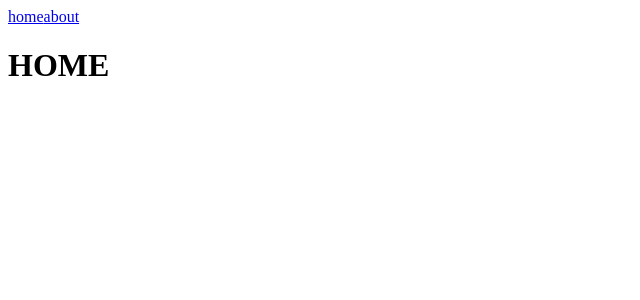
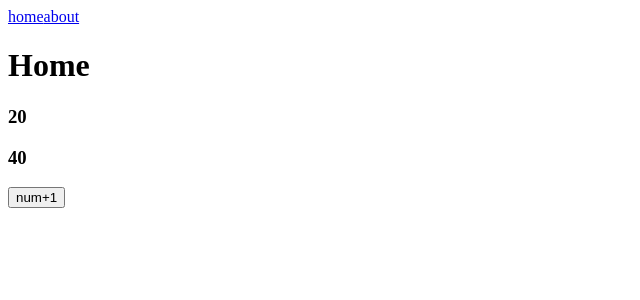
Before and after one commit to mcdd0506/Vue3-TS-Template, a Vue app: page /home in a window 1280 px wide. Shown: the top 300 px of the page, without its empty margins (0-640 px from the left). Built offline with nearby package versions, Linux system fonts and the light colour scheme.

Commit message:
feat: pinia(persistedstate) demo

```diff
--- a/package.json
+++ b/package.json
@@ -18,6 +18,7 @@
   },
   "dependencies": {
     "pinia": "^2.1.7",
+    "pinia-plugin-persistedstate": "^3.2.1",
     "vue": "^3.4.29",
     "vue-router": "^4.3.3"
   },
--- a/src/main.ts
+++ b/src/main.ts
@@ -1,11 +1,13 @@
 import { createApp } from 'vue'
+
+import usePinia from '@/store'
 
 import App from './App.vue'
 import { useRouter } from './router'
 
 const app = createApp(App)
 
-// 使用路由
 useRouter(app)
+usePinia(app)
 
 app.mount('#app')
--- /dev/null
+++ b/src/store/app.ts
@@ -0,0 +1,35 @@
+// 引入 defineStore 创建 pinia 仓库
+import { defineStore } from 'pinia'
+import { computed, ref } from 'vue'
+
+// 导出 app 仓库函数
+export const useAppStore = defineStore(
+  'app',
+  () => {
+    // 数据
+    const num = ref(20)
+
+    // 改变数据函数
+    const addNum = () => {
+      num.value += 1
+    }
+
+    // 计算熟悉
+    const doubleNum = computed(() => num.value * 2)
+
+    // 把仓库数据和函数 return 出去
+    return {
+      num,
+      addNum,
+      doubleNum
+    }
+  },
+  {
+    // 持久化配置
+    persist: {
+      // sessionStorage 存储持久化数据
+      storage: sessionStorage,
+      paths: ['num']
+    }
+  }
+)
--- /dev/null
+++ b/src/store/index.ts
@@ -0,0 +1,15 @@
+// createPinia 函数并不需要显示引入 配置有自动导入
+// 持久化 pinia 插件
+import { createPinia } from 'pinia'
+import piniaPluginPersistedstate from 'pinia-plugin-persistedstate'
+
+// 创建 pinia 实例
+const pinia = createPinia()
+// 使用持久化插件
+pinia.use(piniaPluginPersistedstate)
+// 函数式注入 pinia
+const usePinia = (app: any) => {
+  app.use(pinia)
+}
+
+export default usePinia
--- a/src/views/home/index.vue
+++ b/src/views/home/index.vue
@@ -1,5 +1,18 @@
-<script setup lang="ts"></script>
+<template>
+  <div>
+    <h1>Home</h1>
+    <h3>{{ num }}</h3>
+    <h3>{{ doubleNum }}</h3>
+    <button @click="appStore.addNum()">num+1</button>
+  </div>
+</template>
 
-<template>
-  <h1>HOME</h1>
-</template>
+<script setup lang="ts">
+import { storeToRefs } from 'pinia'
+
+import { useAppStore } from '@/store/app'
+
+const appStore = useAppStore()
+
+const { num, doubleNum } = storeToRefs(appStore)
+</script>
```
Also changed, not shown: .eslintrc.cjs, 1 other file (tests, documents, lock files or other folders).
